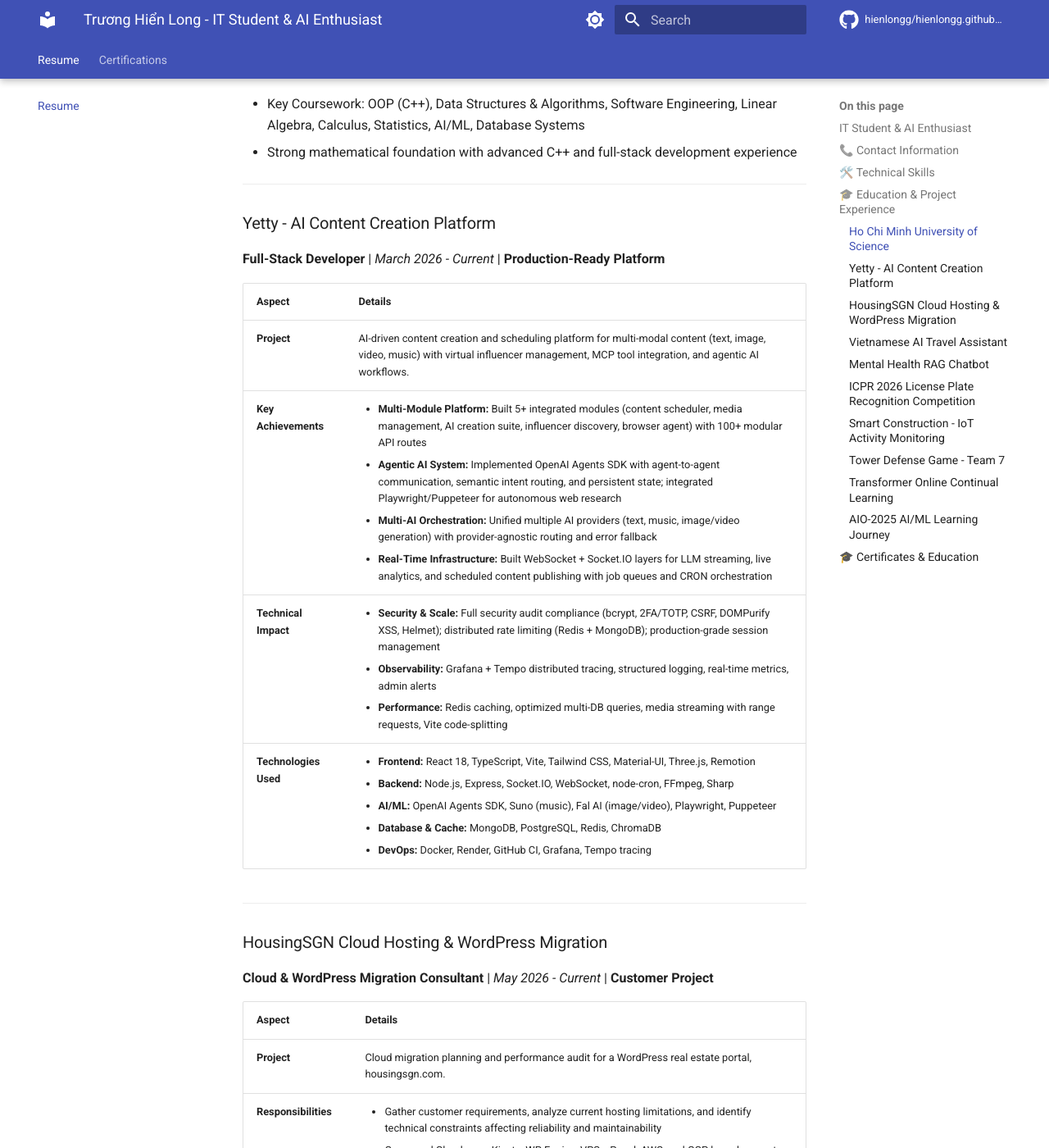
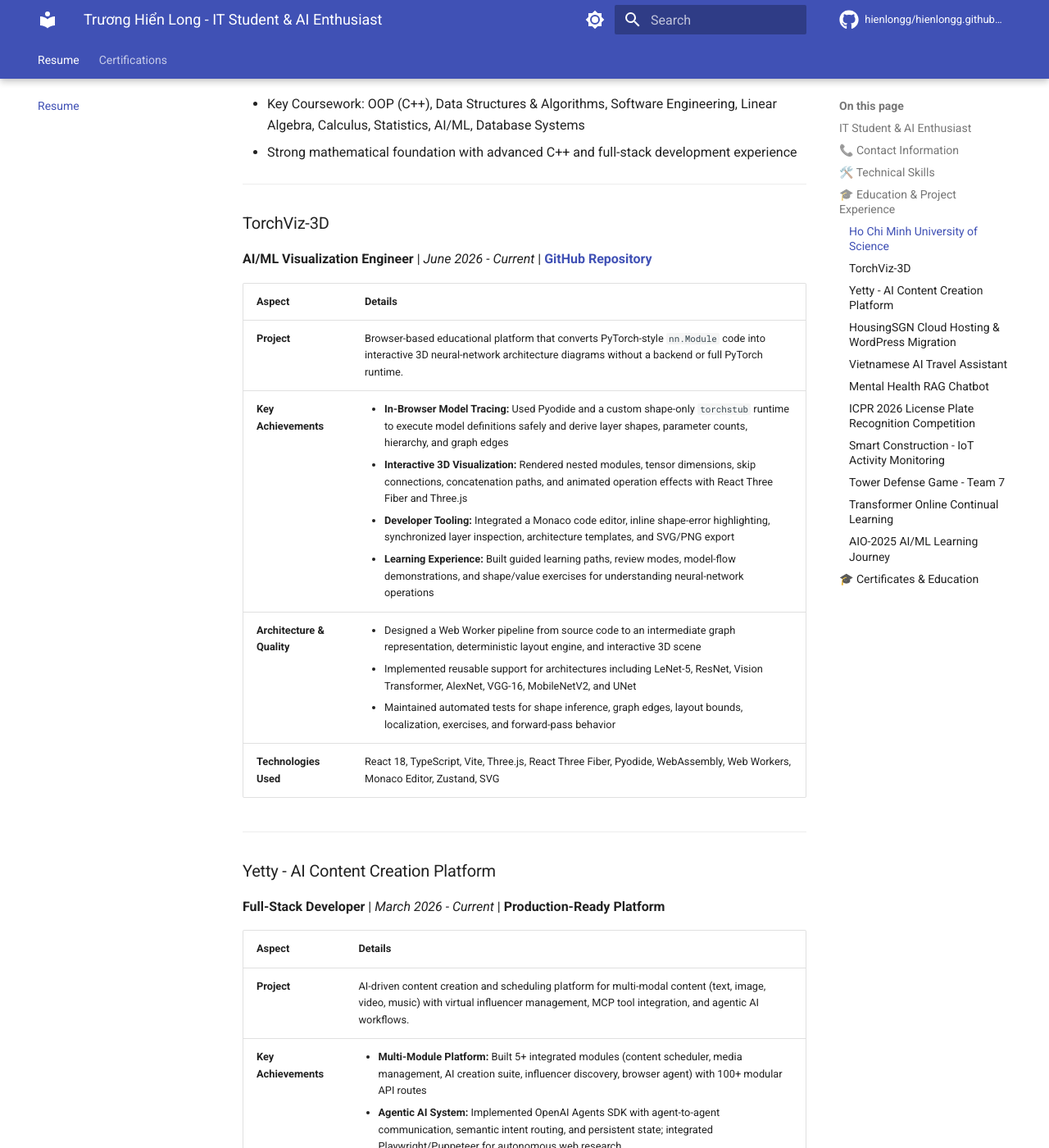
Before and after one commit to hienlongg/hienlongg.github.io, an MkDocs documentation site: the page built from docs/index.md, in a window 1280 px wide and 1400 px high, scrolled down 1874 px. Shown: the whole window at 82% size. Built offline with MkDocs 1.6.1 and Material for MkDocs 9.7.7, drawn with Linux system fonts in a browser that asks for light colours; comment, search, counter and statistics services are not loaded.

Commit message:
Update lastUpdated date and add TorchViz-3D project details to portfolio

```diff
--- a/docs/index.md
+++ b/docs/index.md
@@ -105,6 +105,52 @@ What drives me is engineering elegant solutions at scale—designing agentic pip
 
 - Key Coursework: OOP (C++), Data Structures & Algorithms, Software Engineering, Linear Algebra, Calculus, Statistics, AI/ML, Database Systems
 - Strong mathematical foundation with advanced C++ and full-stack development experience
+
+---
+
+### TorchViz-3D
+
+**AI/ML Visualization Engineer** | _June 2026 - Current_ | **[GitHub Repository](https://github.com/duongtruongbinh/TorchViz-3D){ target=_blank }**
+
+<table>
+  <thead>
+    <tr>
+      <th><strong>Aspect</strong></th>
+      <th><strong>Details</strong></th>
+    </tr>
+  </thead>
+  <tbody>
+    <tr>
+      <td><strong>Project</strong></td>
+      <td>Browser-based educational platform that converts PyTorch-style <code>nn.Module</code> code into interactive 3D neural-network architecture diagrams without a backend or full PyTorch runtime.</td>
+    </tr>
+    <tr>
+      <td><strong>Key Achievements</strong></td>
+      <td>
+        <ul>
+          <li><strong>In-Browser Model Tracing:</strong> Used Pyodide and a custom shape-only <code>torchstub</code> runtime to execute model definitions safely and derive layer shapes, parameter counts, hierarchy, and graph edges</li>
+          <li><strong>Interactive 3D Visualization:</strong> Rendered nested modules, tensor dimensions, skip connections, concatenation paths, and animated operation effects with React Three Fiber and Three.js</li>
+          <li><strong>Developer Tooling:</strong> Integrated a Monaco code editor, inline shape-error highlighting, synchronized layer inspection, architecture templates, and SVG/PNG export</li>
+          <li><strong>Learning Experience:</strong> Built guided learning paths, review modes, model-flow demonstrations, and shape/value exercises for understanding neural-network operations</li>
+        </ul>
+      </td>
+    </tr>
+    <tr>
+      <td><strong>Architecture & Quality</strong></td>
+      <td>
+        <ul>
+          <li>Designed a Web Worker pipeline from source code to an intermediate graph representation, deterministic layout engine, and interactive 3D scene</li>
+          <li>Implemented reusable support for architectures including LeNet-5, ResNet, Vision Transformer, AlexNet, VGG-16, MobileNetV2, and UNet</li>
+          <li>Maintained automated tests for shape inference, graph edges, layout bounds, localization, exercises, and forward-pass behavior</li>
+        </ul>
+      </td>
+    </tr>
+    <tr>
+      <td><strong>Technologies Used</strong></td>
+      <td>React 18, TypeScript, Vite, Three.js, React Three Fiber, Pyodide, WebAssembly, Web Workers, Monaco Editor, Zustand, SVG</td>
+    </tr>
+  </tbody>
+</table>
 
 ---
 
```
Also changed, not shown: other parts of docs/index.md (+1 -1 lines).
